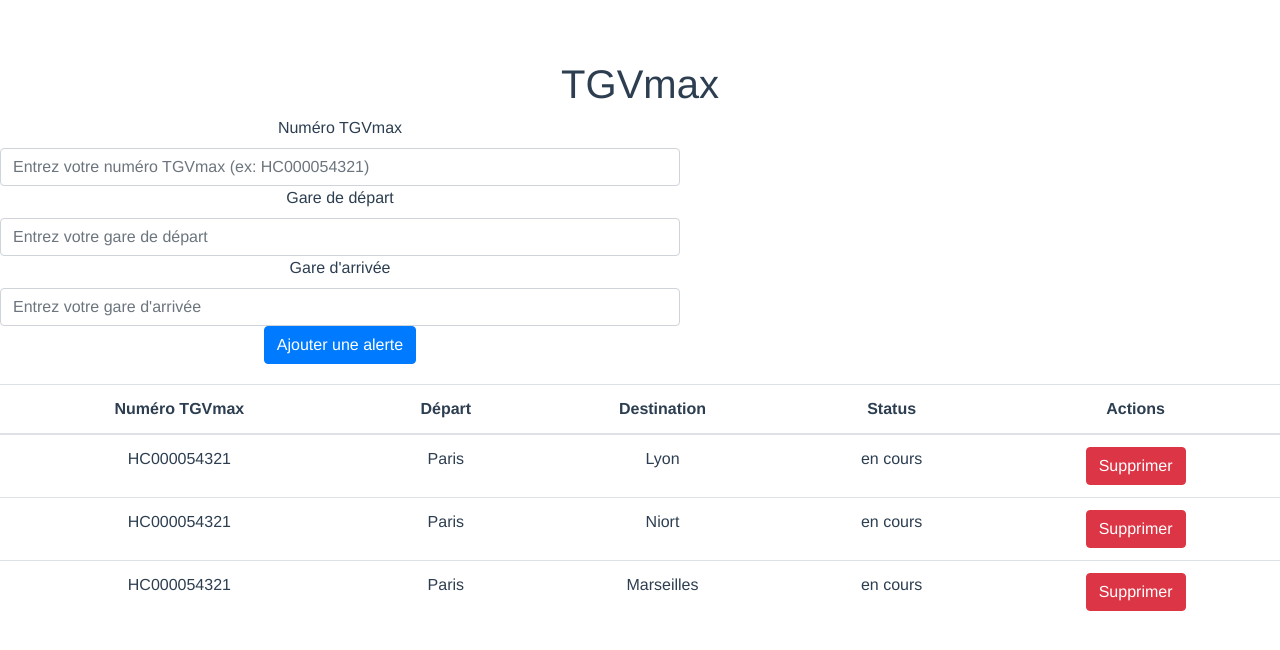
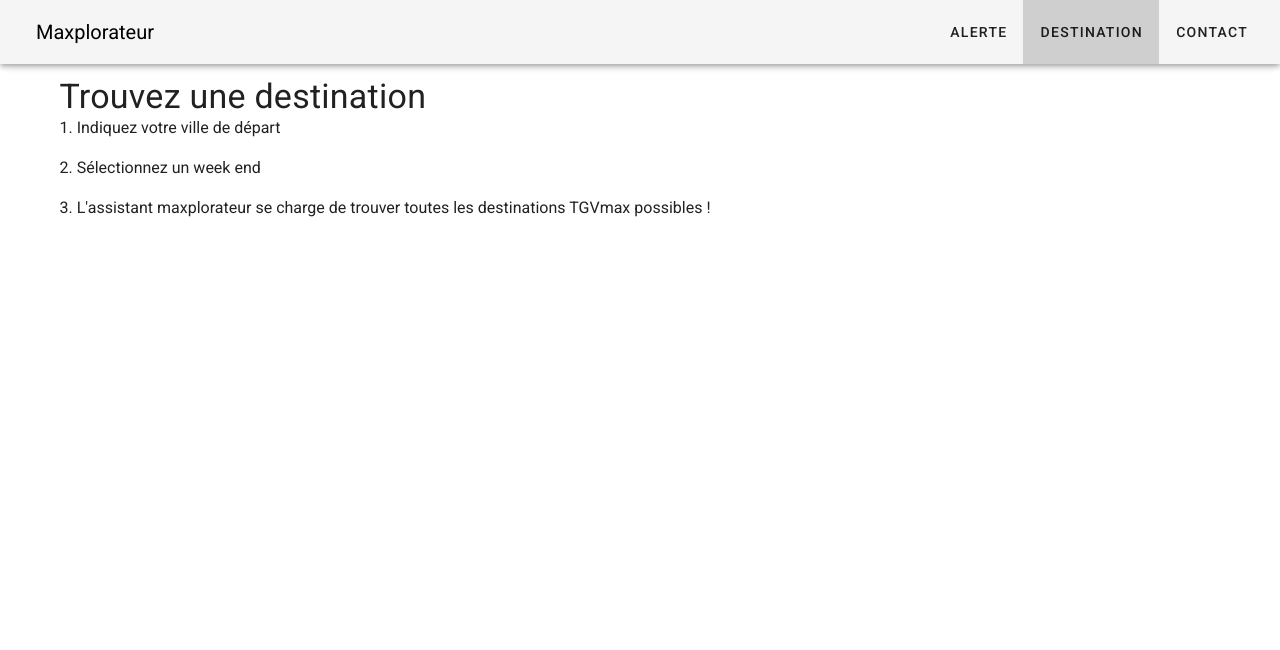
Before and after one commit to benoitdemaegdt/TGVmax, a Vue app in the folder client/: page /destination in a window 1280 px wide. Shown: the top 650 px of the page. Built offline with nearby package versions, Linux system fonts and the light colour scheme.

Commit message:
set up webapp navigation

```diff
--- a/client/public/index.html
+++ b/client/public/index.html
@@ -5,14 +5,15 @@
     <meta http-equiv="X-UA-Compatible" content="IE=edge">
     <meta name="viewport" content="width=device-width,initial-scale=1.0">
     <link rel="icon" href="<%= BASE_URL %>favicon.ico">
-    <title>TGVmax</title>
+    <title>Maxplorateur</title>
+    <link rel="stylesheet" href="https://fonts.googleapis.com/css?family=Roboto:100,300,400,500,700,900">
+    <link rel="stylesheet" href="https://cdn.jsdelivr.net/npm/@mdi/font@latest/css/materialdesignicons.min.css">
+    <link rel="stylesheet" href='https://fonts.googleapis.com/css?family=Roboto:300,400,500,700|Material+Icons'>
   </head>
   <body>
     <noscript>
       <strong>Ce site internet ne fonctionne pas sans javascript.</strong>
     </noscript>
     <div id="app"></div>
-    <!-- built files will be auto injected -->
-    <link rel="stylesheet" href="https://maxcdn.bootstrapcdn.com/bootstrap/4.0.0/css/bootstrap.min.css" integrity="sha384-Gn5384xqQ1aoWXA+058RXPxPg6fy4IWvTNh0E263XmFcJlSAwiGgFAW/dAiS6JXm" crossorigin="anonymous">
   </body>
 </html>
--- a/client/src/App.vue
+++ b/client/src/App.vue
@@ -1,84 +1,22 @@
 <template>
-  <div id='app'>
-    <h1>TGVmax</h1>
-    <travel-form @add:travel='addTravel'/>
-    <travel-table
-      v-bind:travels='travels'
-      @delete:travel='deleteTravel'
-    />
-  </div>
+  <v-app>
+    <navigation></navigation>
+
+    <v-content>
+      <!-- Display view pages here based on route -->
+      <router-view></router-view>
+    </v-content>
+  </v-app>
 </template>
 
-<script lang='ts'>
+<script lang="ts">
 import Vue from 'vue';
-import TravelTable from './components/TravelTable.vue';
-import TravelForm from './components/TravelForm.vue';
+import Navigation from '@/components/Navigation.vue';
 
 export default Vue.extend({
-  name: 'app',
+  name: 'App',
   components: {
-    TravelForm,
-    TravelTable,
-  },
-  data() {
-    return {
-      travels: [
-        {
-          id: 1,
-          tgvmaxNumber: 'HC000054321',
-          origin: 'Paris',
-          destination: 'Lyon',
-          fromTime: '8 aout 2018 8AM',
-          toTime: '8 aout 2018 8PM',
-          status: 'en cours',
-        },
-        {
-          id: 2,
-          tgvmaxNumber: 'HC000054321',
-          origin: 'Paris',
-          destination: 'Niort',
-          fromTime: '8 aout 2018 8AM',
-          toTime: '8 aout 2018 8PM',
-          status: 'en cours',
-        },
-        {
-          id: 3,
-          tgvmaxNumber: 'HC000054321',
-          origin: 'Paris',
-          destination: 'Marseilles',
-          fromTime: '8 aout 2018 8AM',
-          toTime: '8 aout 2018 8PM',
-          status: 'en cours',
-        },
-      ],
-    };
-  },
-  methods: {
-    addTravel(travel: any) {
-      const lastId =
-        this.travels.length > 0
-          ? this.travels[this.travels.length - 1].id
-          : 0;
-      const id = lastId + 1;
-      const newTravel = { ...travel, id };
-      this.travels = [...this.travels, newTravel];
-    },
-    deleteTravel(travelId: number) {
-      this.travels = this.travels.filter((travel: any) => {
-        return travel.id !== travelId;
-      });
-    },
+    Navigation,
   },
 });
 </script>
-
-<style>
-#app {
-  font-family: 'Avenir', Helvetica, Arial, sans-serif;
-  -webkit-font-smoothing: antialiased;
-  -moz-osx-font-smoothing: grayscale;
-  text-align: center;
-  color: #2c3e50;
-  margin-top: 60px;
-}
-</style>
--- /dev/null
+++ b/client/src/components/Navigation.vue
@@ -0,0 +1,71 @@
+<template>
+  <nav>
+    <!-- Start of app navbar (large screen) -->
+    <v-app-bar app>
+      <!-- hamburger menu -->
+      <v-app-bar-nav-icon @click='drawer = !drawer' class='hidden-md-and-up'></v-app-bar-nav-icon>
+      <v-toolbar-title>
+        <div class="hidden-md-and-up">{{getRouteName()}}</div>
+        <router-link to="/" class="toolbar-title hidden-sm-and-down">{{title}}</router-link>
+      </v-toolbar-title>
+      <v-spacer class='hidden-sm-and-down'></v-spacer>
+      <v-toolbar-items class='hidden-sm-and-down'>
+        <v-btn v-for='item in navigation.slice(1)' :key='item.title' :to='item.path' text>
+          {{ item.title }}
+        </v-btn>
+      </v-toolbar-items>
+    </v-app-bar>
+    <!-- End of app navbar -->
+
+    <!-- Start of mobile navbar (small screen) -->
+    <v-navigation-drawer v-model= 'drawer' app>
+      <!-- Mobile menu title -->
+      <v-toolbar flat>
+        <v-toolbar-title>Maxplorateur</v-toolbar-title>
+      </v-toolbar>
+      <v-divider></v-divider>
+      <!-- Start of mobile menu -->
+      <v-list nav>
+        <v-list-item v-for="item in navigation" :key="item.title" :to='item.path' link>
+          <v-list-item-icon>
+            <v-icon>{{ item.icon }}</v-icon>
+          </v-list-item-icon>
+          <v-list-item-content>
+            <v-list-item-title>{{ item.title }}</v-list-item-title>
+          </v-list-item-content>
+        </v-list-item>
+      </v-list>
+    </v-navigation-drawer>
+    <!-- End of mobile menu -->
+  </nav>
+</template>
+
+<script>
+export default {
+  name: 'Navigation',
+  data() {
+    return {
+      title: 'Maxplorateur',
+      drawer: false,
+      navigation: [
+          { icon: 'home', title: 'Accueil', path: '/' },
+          { icon: 'add_alert', title: 'Alerte', path: '/alert' },
+          { icon: 'near_me', title: 'Destination', path: '/destination' },
+          { icon: 'email', title: 'Contact', path: '/contact' },
+      ],
+    };
+  },
+  methods: {
+    getRouteName() {
+      return this.$route.name;
+    },
+  },
+};
+</script>
+
+<style scoped>
+.toolbar-title {
+  color: black;
+  text-decoration: none;
+}
+</style>
--- a/client/src/main.ts
+++ b/client/src/main.ts
@@ -1,8 +1,12 @@
 import Vue from 'vue';
 import App from './App.vue';
+import router from './router';
+import vuetify from './plugins/vuetify';
 
 Vue.config.productionTip = false;
 
 new Vue({
+  router,
+  vuetify,
   render: (h) => h(App),
 }).$mount('#app');
--- /dev/null
+++ b/client/src/plugins/vuetify.ts
@@ -0,0 +1,10 @@
+import Vue from 'vue';
+import Vuetify from 'vuetify/lib';
+
+Vue.use(Vuetify);
+
+export default new Vuetify({
+  icons: {
+    iconfont: 'mdi',
+  },
+});
--- /dev/null
+++ b/client/src/router.ts
@@ -0,0 +1,35 @@
+import Vue from 'vue';
+import Router from 'vue-router';
+
+import Home from './views/Home.vue';
+import Alert from './views/Alert.vue';
+import Destination from './views/Destination.vue';
+import Contact from './views/Contact.vue';
+
+Vue.use(Router);
+
+export default new Router({
+  mode: 'history',
+  routes: [
+    {
+      path: '/',
+      name: 'Accueil',
+      component: Home,
+    },
+    {
+      path: '/alert',
+      name: 'Alerte',
+      component: Alert,
+    },
+    {
+      path: '/destination',
+      name: 'Destination',
+      component: Destination,
+    },
+    {
+      path: '/contact',
+      name: 'Contact',
+      component: Contact,
+    },
+  ],
+});
--- /dev/null
+++ b/client/src/views/Alert.vue
@@ -0,0 +1,22 @@
+<template>
+  <v-container>
+    <v-layout>
+      <v-flex xs12>
+        <h1 class="display-1">Alerte</h1>
+        <p>
+          Indiquez une ville de départ, une ville d'arrivée et une date. L'assistant TGVmax vous notifie dès qu'un billet TGVmax se libère !
+        </p>
+      </v-flex>
+    </v-layout>
+  </v-container>
+</template>
+
+<script>
+export default {
+  name: 'Alert',
+};
+</script>
+
+<style scoped>
+
+</style>
--- /dev/null
+++ b/client/src/views/Contact.vue
@@ -0,0 +1,22 @@
+<template>
+  <v-container>
+    <v-layout>
+      <v-flex xs12>
+        <h1 class="display-1">Contactez moi</h1>
+        <p>
+          Une remarque ? Un bug ? Envoyez-moi un email !
+        </p>
+      </v-flex>
+    </v-layout>
+  </v-container>
+</template>
+
+<script>
+export default {
+  name: 'Contact',
+};
+</script>
+
+<style scoped>
+
+</style>
--- /dev/null
+++ b/client/src/views/Destination.vue
@@ -0,0 +1,22 @@
+<template>
+  <v-container>
+    <v-layout>
+      <v-flex xs12>
+        <h1 class="display-1">Trouvez une destination</h1>
+        <p> 1. Indiquez votre ville de départ </p>
+        <p> 2. Sélectionnez un week end </p>
+        <p> 3. L'assistant maxplorateur se charge de trouver toutes les destinations TGVmax possibles !</p>
+      </v-flex>
+    </v-layout>
+  </v-container>
+</template>
+
+<script>
+export default {
+  name: 'Destination',
+};
+</script>
+
+<style scoped>
+
+</style>
--- /dev/null
+++ b/client/src/views/Home.vue
@@ -0,0 +1,13 @@
+<template>
+  <v-container>
+    <v-layout>
+      <h1 class="display-1">Home page</h1>
+    </v-layout>
+  </v-container>
+</template>
+
+<script>
+export default {
+  name: 'Home',
+};
+</script>
--- a/client/tsconfig.json
+++ b/client/tsconfig.json
@@ -11,6 +11,7 @@
     "sourceMap": true,
     "baseUrl": ".",
     "types": [
+      "vuetify",
       "webpack-env"
     ],
     "paths": {
```
Also changed, not shown: client/package.json (+8 -2 lines), 1 other file (tests, documents, lock files or other folders).
